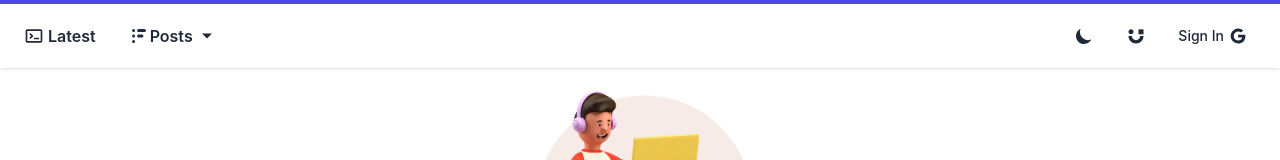
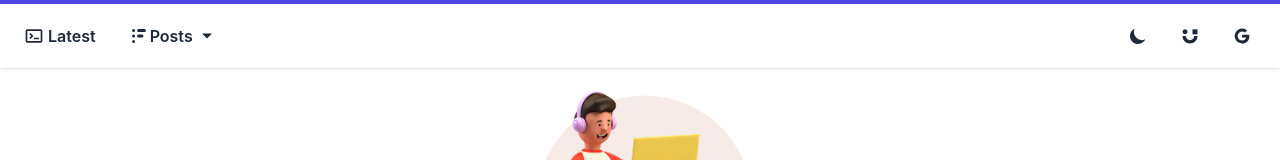
Before and after one commit to vishvawagh/Tech-Tonic, a Next.js app: page /about in a window 1280 px wide. Shown: the top 160 px of the page. Built offline with nearby package versions, Linux system fonts and the light colour scheme.

Commit message:
Update Navbar.js

```diff
--- a/Components/Navbar.js
+++ b/Components/Navbar.js
@@ -5,13 +5,12 @@ import { BiTerminal } from "react-icons/bi";
 import { HiSun, HiMoon } from "react-icons/hi";
 import { CgUserlane } from "react-icons/cg";
 import { AiOutlineGoogle } from "react-icons/ai";
-import { auth, provider } from "../Firebase/Firebase";
-import { signInWithPopup, signOut } from "firebase/auth";
-import { IoLogOutOutline } from "react-icons/io5";
-import { SiCodefactor } from "react-icons/si";
+
+import { SiCodefactor, SiGoogle } from "react-icons/si";
 import { IoMdArrowDropdown } from "react-icons/io";
 import Alert from "./Alert";
 import { useDispatch } from "react-redux";
+import "../pages/Auth";
 
 function Navbar({ topics }) {
   const [isMounted, setIsMounted] = useState(false);
@@ -35,47 +34,6 @@ function Navbar({ topics }) {
     if (isMounted) {
       setTheme(theme === "light" ? "dark" : "light");
     }
-  };
-  const handelSignOut = () => {
-    signOut(auth)
-      .then((res) => {
-        setLogin(false);
-        localStorage.removeItem("user");
-        dispatch({ type: "REMOVE_USER" });
-        setViewAlert(true);
-        setAlertMessage("Hope to see you again !!");
-        setTimeout(() => {
-          setViewAlert(false);
-        }, 2000);
-      })
-      .catch((error) => {
-        console.log(error);
-      });
-  };
-
-  const handelSignIn = () => {
-    signInWithPopup(auth, provider)
-      .then((res) => {
-        const userObj = {
-          name: res.user.displayName,
-          photo: res.user.photoURL,
-          token: res.user.accessToken,
-          uid: res.user.uid,
-        };
-
-        localStorage.setItem("user", JSON.stringify(userObj));
-        dispatch({ type: "STORE_USER", payload: userObj });
-
-        setLogin(true);
-        setViewAlert(true);
-        setAlertMessage(`Hello ${res.user.displayName}`);
-        setTimeout(() => {
-          setViewAlert(false);
-        }, 2000);
-      })
-      .catch((err) => {
-        console.log(err);
-      });
   };
 
   return (
@@ -144,23 +102,15 @@ function Navbar({ topics }) {
                   </span>
                 </a>
               </Link>
+              <Link href="/Auth">
+                <a className="flex items-center mx-2 lg:mx-4 text-base text-gray-800 hover:text-indigo-600 dark:text-gray-50">
+                  <span className="text-xl">
+                    <AiOutlineGoogle className="text-xl" />
 
-              <button className="flex items-center mx-2 lg:mx-4 text-base text-gray-800 hover:text-indigo-600 dark:text-gray-50">
-                {isLogin ? (
-                  <span
-                    className="md:flex items-center"
-                    onClick={handelSignOut}
-                  >
-                    <span className="hidden md:block text-sm font-medium">Sign Out</span>
-                    <IoLogOutOutline className="text-xl mx-1" />
                   </span>
-                ) : (
-                  <span className="md:flex items-center" onClick={handelSignIn}>
-                    <span className="hidden md:block text-sm font-medium"> Sign In</span>
-                    <AiOutlineGoogle className="text-xl mx-1" />
-                  </span>
-                )}
-              </button>
+                </a>
+              </Link>
+
             </div>
           </div>
         </div>
```
